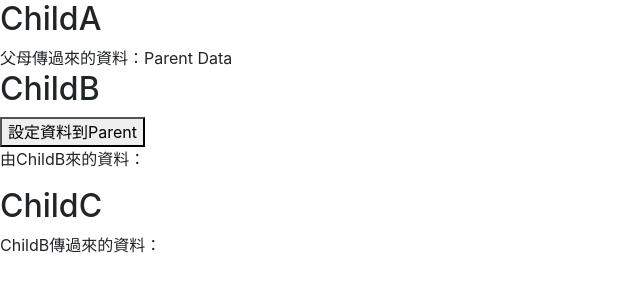
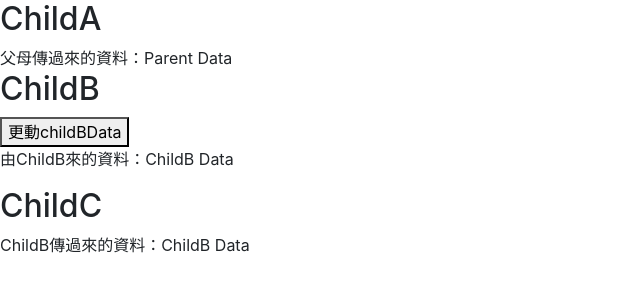
Before and after one commit to karinhsin/React_tutorial, a React (Create React App) app: page / in a window 1280 px wide. Shown: the top 300 px of the page, without its empty margins (0-640 px from the left). Built offline with nearby package versions, Linux system fonts and the light colour scheme.

Commit message:
props-資料傳遞-C到C-呈現與更動時傳遞

```diff
--- a/src/components/ChildB.js
+++ b/src/components/ChildB.js
@@ -1,17 +1,24 @@
-import React, { useState } from 'react'
+import React, { useState, useEffect } from 'react'
 
 function ChildB(props) {
     const [childBData, setChildBData] = useState('ChildB Data')
+
+    // 設定資料到Parent(當childBData有更動時)
+    // 情況一：一開始本元件呈現時就設定資料到Parent
+    // 情況二：更動時也會設定資料到Parent
+    useEffect(() => {
+        props.setData(childBData)
+    }, [childBData])
 
     return (
         <>
             <h2>ChildB</h2>
             <button
                 onClick={() => {
-                    props.setData(childBData)
+                    setChildBData('ChildB Data有更動')
                 }}
             >
-                設定資料到Parent
+                更動childBData
       </button>
         </>
     )
```
